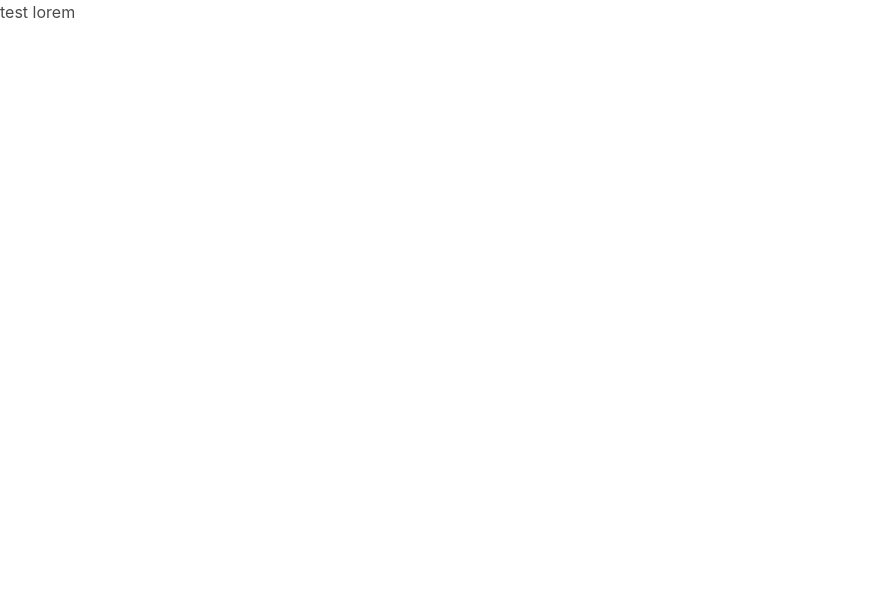
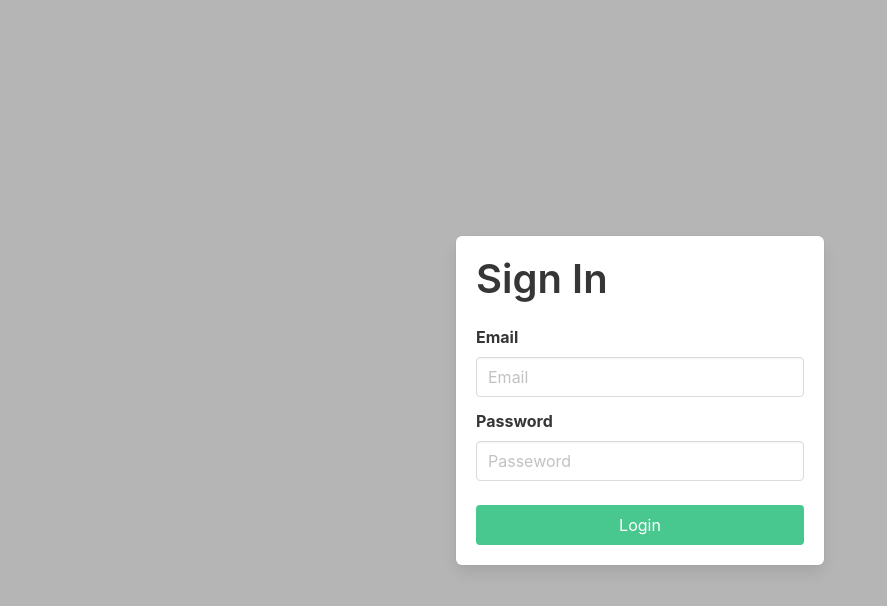
Before and after one commit to MuchDarmawanSyam/auth-mern, a React (Create React App) app in the folder client/: page / in a window 1280 px wide. Shown: the top 606 px of the page, without its empty margins (0-887 px from the left). Built offline with nearby package versions, Linux system fonts and the light colour scheme.

Commit message:
Membuat component login dan userlist

```diff
--- a/client/src/App.js
+++ b/client/src/App.js
@@ -1,9 +1,19 @@
+import {
+  BrowserRouter,
+  Routes,
+  Route
+ } from "react-router-dom";
+ import Dashboard from "./pages/Dashboard";
+ import Login from "./components/Login";
 
 function App() {
   return (
-    <div>
-      test lorem
-    </div>
+    <BrowserRouter>
+      <Routes>
+      <Route path="/" element={<Login />} />
+        <Route path="/dashboard" element={<Dashboard />} />
+      </Routes>
+    </BrowserRouter>
   );
 }
 
--- /dev/null
+++ b/client/src/components/Login.jsx
@@ -0,0 +1,36 @@
+import React from 'react'
+
+const Login = () => {
+  return (
+    <section className="hero has-background-grey-light is-fullheight is-fullwidth">
+      <div className="hero-body">
+        <div className="container">
+          <div className="columns is-centered">
+            <div className="column is-4">
+                <form className='box'>
+                    <h1 className='title is-2'>Sign In</h1>
+                    <div className="field">
+                        <label className="label">Email</label>
+                        <div className="control">
+                            <input type="text" className="input" placeholder='Email'/>
+                        </div>
+                    </div>
+                    <div className="field">
+                        <label className="label">Password</label>
+                        <div className="control">
+                            <input type="password" className="input" placeholder='Passeword'/>
+                        </div>
+                    </div>
+                    <div className="field mt-5">
+                        <button className="button is-success is-fullwidth">Login</button>
+                    </div>
+                </form>
+            </div>
+          </div>
+        </div>
+      </div>
+    </section>
+  )
+}
+
+export default Login
--- a/client/src/components/Sidebar.jsx
+++ b/client/src/components/Sidebar.jsx
@@ -1,29 +1,30 @@
 import React from "react";
 import { NavLink } from "react-router-dom";
+import { IoPerson, IoPricetag, IoHome, IoLogOut } from "react-icons/io5";
 
 const Sidebar = () => {
   return (
     <div>
-      <aside className="menu has-shadow">
+      <aside className="menu pl-2 has-shadow">
         <p className="menu-label">General</p>
         <ul className="menu-list">
           <li>
-            <NavLink to={"/dashboard"}>Dashboard</NavLink>
+            <NavLink to={"/dashboard"}><IoHome/> Dashboard</NavLink>
           </li>
           <li>
-          <NavLink to={"/product"}>Products</NavLink>
+          <NavLink to={"/product"}><IoPricetag/> Products</NavLink>
           </li>
         </ul>
         <p className="menu-label">Admin</p>
         <ul className="menu-list">
           <li>
-          <NavLink to={"/users"}>Users</NavLink>
+          <NavLink to={"/users"}><IoPerson/> Users</NavLink>
           </li>
         </ul>
-        <p className="menu-label">Settings</p>
+        <p className="menu-label"> Settings</p>
         <ul className="menu-list">
           <li>
-            <button className="button is-white">Logout</button>
+            <button className="button is-white"><IoLogOut/>Logout</button>
           </li>
         </ul>
       </aside>
--- a/client/src/pages/Dashboard.jsx
+++ b/client/src/pages/Dashboard.jsx
@@ -1,10 +1,11 @@
-import React from 'react'
-import Layout from './Layout'
+import React from 'react';
+import Layout from './Layout';
+import Welcome from  '../components/Welcome';
 
 const Dashboard = () => {
   return (
     <Layout>
-        Test2
+        <Welcome />
     </Layout>
   )
 }
--- a/client/src/pages/Layout.jsx
+++ b/client/src/pages/Layout.jsx
@@ -6,7 +6,7 @@ const Layout = ({children}) => {
   return (
     <React.Fragment>
         <Navbar/>
-        <div className="columns mt-6">
+        <div className="columns mt-6" style={{minHeight: "100vh"}}>
             <div className="column is-2"><Sidebar/></div>
             <div className="column has-background-light">
                 <main>{children}</main>
```
Also changed, not shown: client/src/components/UserList.jsx (added, +32 -0 lines).
